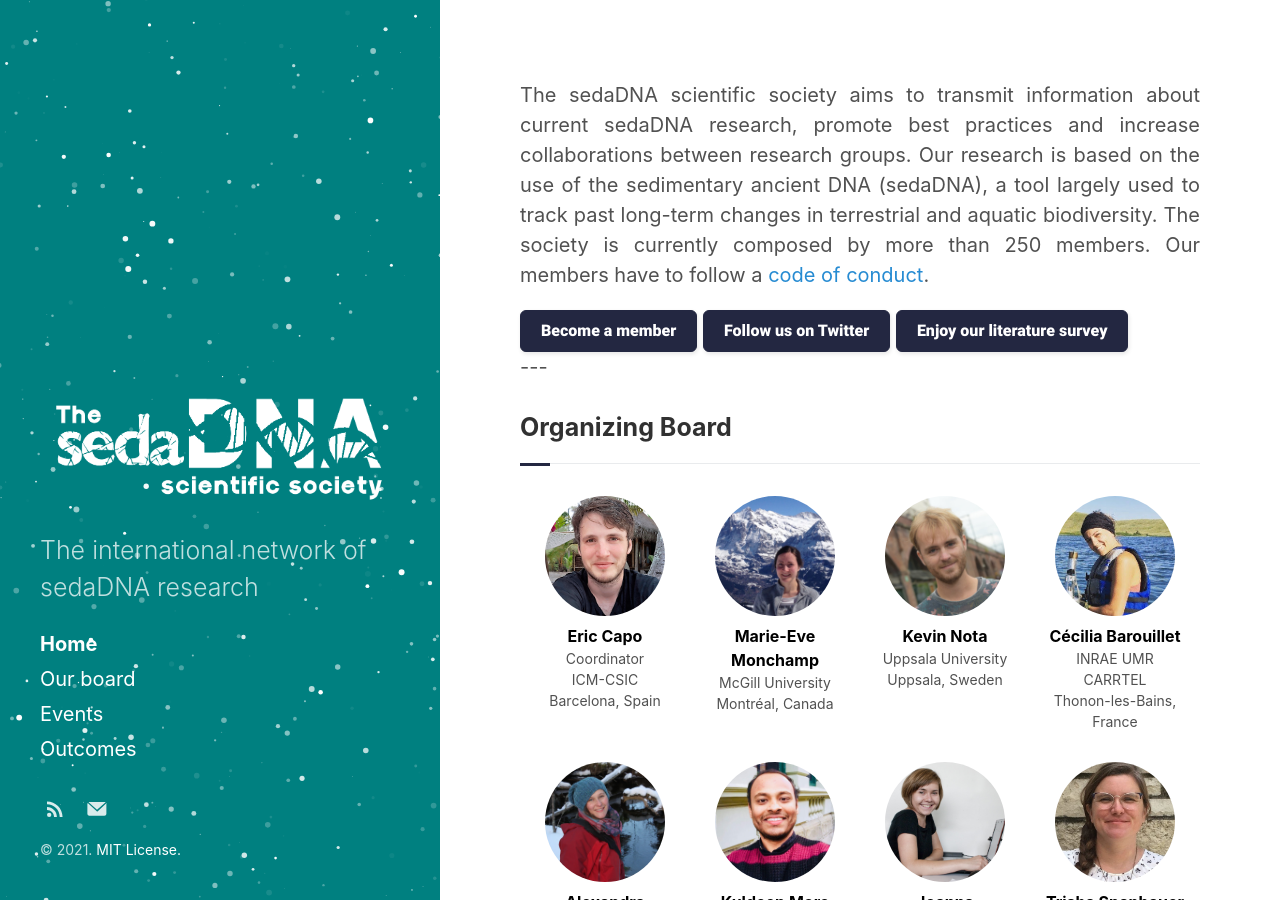
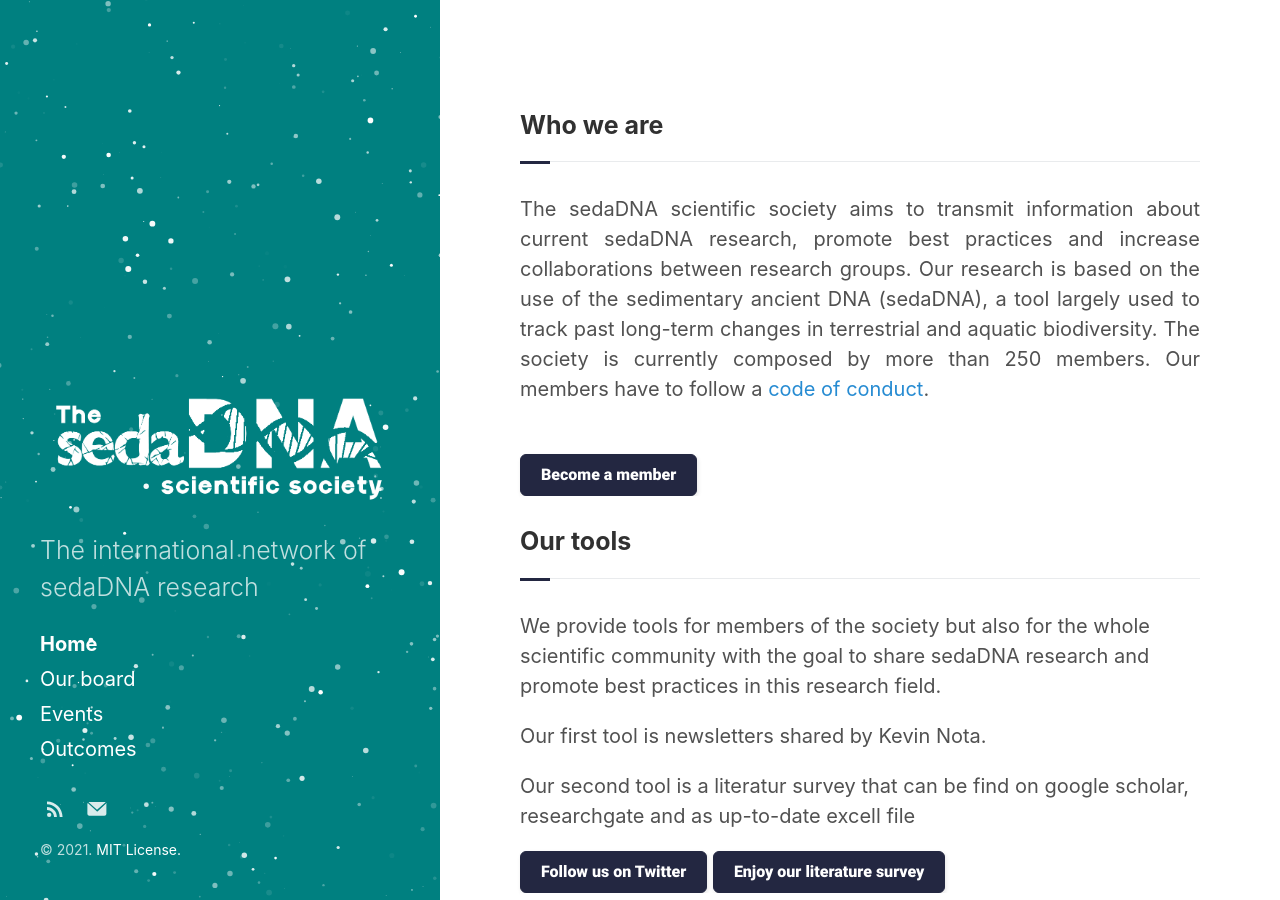
Before and after one commit to sedadna/sedadna.github.io, a Jekyll site: the page built from index.html, in a window 1280 px wide and 900 px high. Built offline with Jekyll 4.4.1, drawn with Linux system fonts in a browser that asks for light colours; the list of posts is cut into pages by our own code.

Commit message:
Update index.html

```diff
--- a/_layouts/index.html
+++ b/_layouts/index.html
@@ -3,16 +3,22 @@ layout: default
 ---
 
 <div class="intro">
+  <h3 class="section-title underline">Who we are</h3>
 <p>The sedaDNA scientific society aims to transmit information about current sedaDNA research, promote best practices and increase collaborations between research groups. Our research is based on the use of the sedimentary ancient DNA (sedaDNA), a tool largely used to track past long-term changes in terrestrial and aquatic biodiversity.  The society is currently composed by more than 250 members. Our members have to follow a <a href="/category/3-code.html" target="_blank">code of conduct</a>.</p>
+<br>
+<button class="button-join" role="button" onclick="window.open('https://forms.gle/sNqK3VUjHhqUXwbq9','_blank')" type="button">Become a member</button>
 </div>
 
-<div class="join-us">
-<button class="button-join" role="button" onclick="window.open('https://forms.gle/sNqK3VUjHhqUXwbq9','_blank')" type="button">Become a member</button>
+<div class="section">
+<h3 class="section-title underline">Our tools</h3>
+<p> We provide tools for members of the society but also for the whole scientific community with the goal to share sedaDNA research and promote best practices in this research field.</p>
+
+<p> Our first tool is newsletters shared by Kevin Nota.</p>
+<p> Our second tool is a literatur survey that can be find on google scholar, researchgate and as up-to-date excell file</p>
+
 <button class="button-join" role="button" onclick="window.open('https://twitter.com/SedimentaryDNA?lang=en','_blank')" type="button">Follow us on Twitter</button>
 <button class="button-join" role="button" onclick="window.open('https://scholar.google.fr/citations?user=90ytJ14AAAAJ&hl=fr','_blank')" type="button">Enjoy our literature survey</button>
 </div>
-
----
 
 <div class="section">
 <h3 class="section-title underline">Organizing Board</h3>
```
